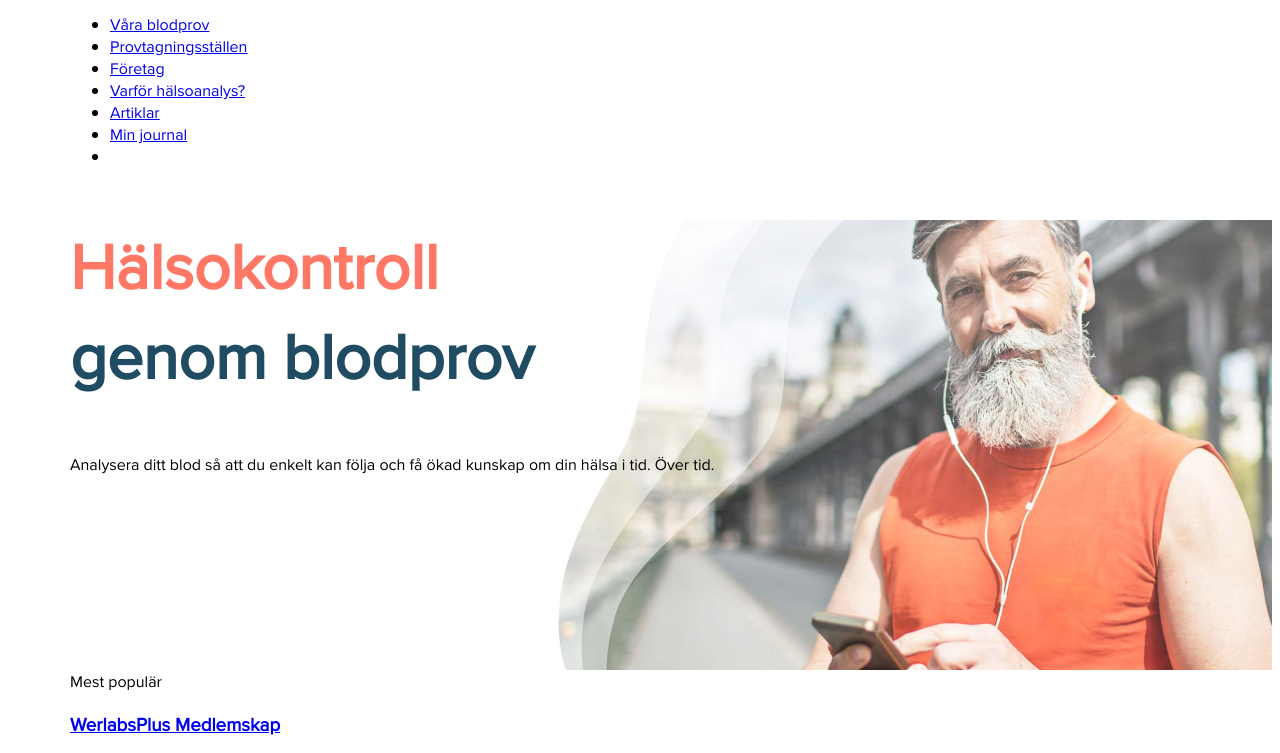
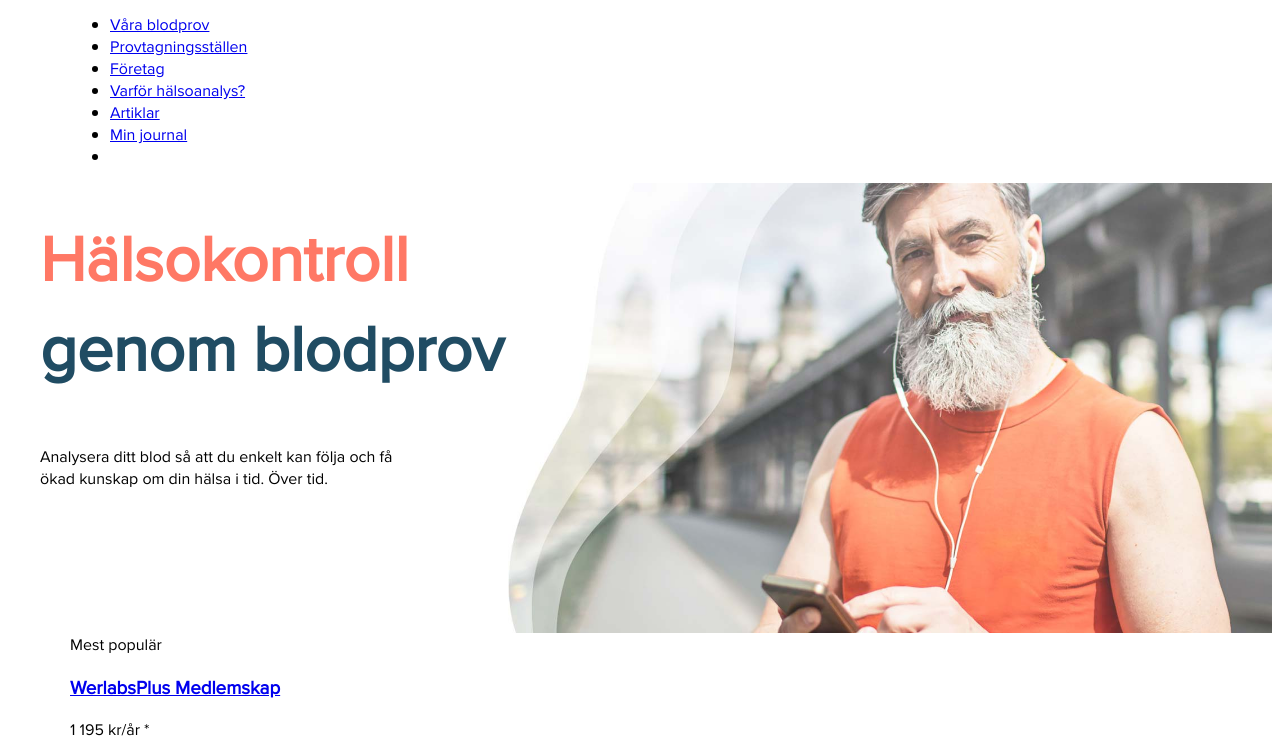
Before and after one commit to LinearMilk/FrontEnd-Assignment-Werlabs, a website: page index.html in a window 1280 px wide. Shown: the part 41-794 px from the top of the page. Drawn offline with nearby package versions, Linux system fonts and the light colour scheme; files that its build step writes are made by us from their sources; files whose address does not match are found by name.

Commit message:
fixing hero image text

```diff
--- a/scss/werlabs.scss
+++ b/scss/werlabs.scss
@@ -38,14 +38,21 @@ main {
   section:first-child {
     background-image: url("../images/lp-start-hero-comp.jpg");
     height: 450px;
-    background-position: 175% 0%;
+    background-position: 500px 0;
     background-repeat: no-repeat;
     background-size: auto 450px;
+
+    div {
+      position: absolute;
+      top: 100px;
+      left: 20px;
+      width: 60%;
+    }
   }
 
   h1 {
     color: $peach;
-    width: 50%;
+
     font-size: 4em;
     font-weight: 800;
     span {
@@ -54,6 +61,7 @@ main {
   }
 
   p {
+    width: 80%;
   }
 
   /* Place text in the middle of the image */
```
